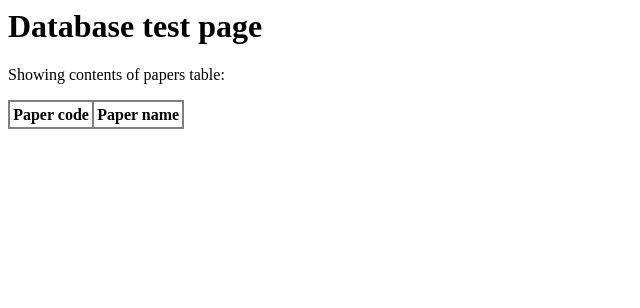
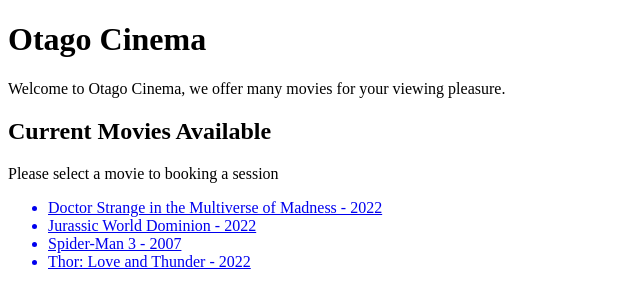
Before and after one commit to dobscon2/COSC349-Assignment-1, a PHP site: page / in a window 1280 px wide. Shown: the top 308 px of the page, without its empty margins (0-640 px from the left). Run offline with PHP 8.4, Linux system fonts and the light colour scheme; data comes from the database, SQL or seed files in the repository; data that the repository does not hold is empty.

Commit message:
Working on webserver - index.php Working on index.php in Adobe Dreamweaver, don't worry David I purchased the Adobe Creative Cloud year plan so I am not a pirate, "To much money". This git commit allows the index page to list the current available movies from the database.

```diff
--- a/www/index.php
+++ b/www/index.php
@@ -1,46 +1,31 @@
-<!DOCTYPE HTML PUBLIC "-//IETF//DTD HTML//EN">
+<!doctype html>
 <html>
-<head><title>Database test page</title>
-<style>
-th { text-align: left; }
-
-table, th, td {
-  border: 2px solid grey;
-  border-collapse: collapse;
-}
-
-th, td {
-  padding: 0.2em;
-}
-</style>
+<head>
+<meta charset="utf-8">
+<title>Otago Cinema</title>
 </head>
-
 <body>
-<h1>Database test page</h1>
-
-<p>Showing contents of papers table:</p>
-
-<table border="1">
-<tr><th>Paper code</th><th>Paper name</th></tr>
-
+	<h1>Otago Cinema</h1>
+	<div><p>Welcome to Otago Cinema, we offer many movies for your viewing pleasure.</p></div>
+	<h2>Current Movies Available</h2>
+	<p>Please select a movie to booking a session</p>
+	<ul>
 	<?php
-
-$db_host   = '192.168.56.12';
-$db_name   = 'hvlofi';
-$db_user   = 'webuser';
+	$db_host = '192.168.56.12';
+	$db_name = 'hvlofi';
+	$db_user = 'webuser';
 	$db_passwd = 'insecure_db_pw';
 
 	$pdo_dsn = "mysql:host=$db_host;dbname=$db_name";
-
 	$pdo = new PDO($pdo_dsn, $db_user, $db_passwd);
 
-$q = $pdo->query("SELECT * FROM papers");
+	$q = $pdo->query("SELECT * FROM movie");
 
-while($row = $q->fetch()){
-  echo "<tr><td>".$row["code"]."</td><td>".$row["name"]."</td></tr>\n";
+	while($row = $q->fetch()) {
+		echo "<a href='movie.php?movieName=".$row["movieName"]."&movieYear=".$row["movieYear"]."'><li>".$row["movieName"]." - ".$row["movieYear"]."</li></a>";
 	}
 
 	?>
-</table>
+	</ul>
 </body>
 </html>
```
Lines whose indentation alone changed are shown as unchanged.
